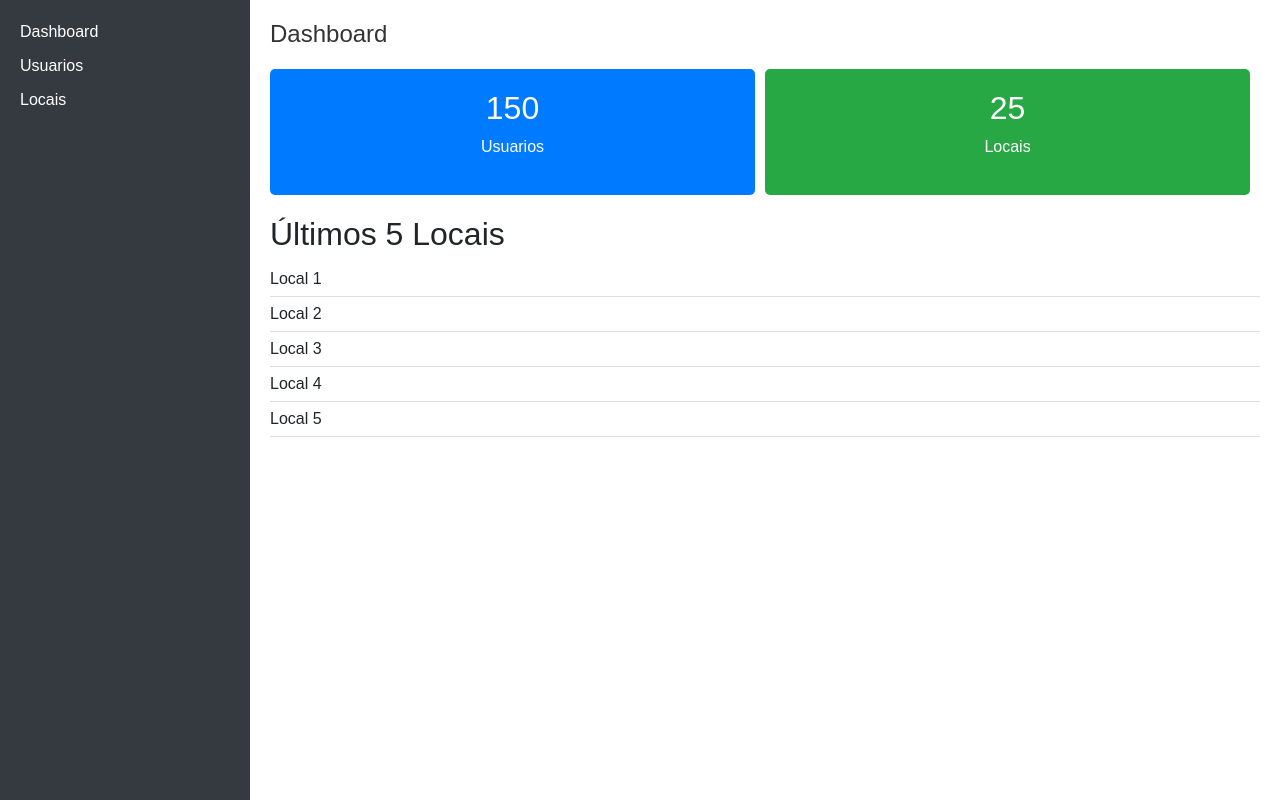
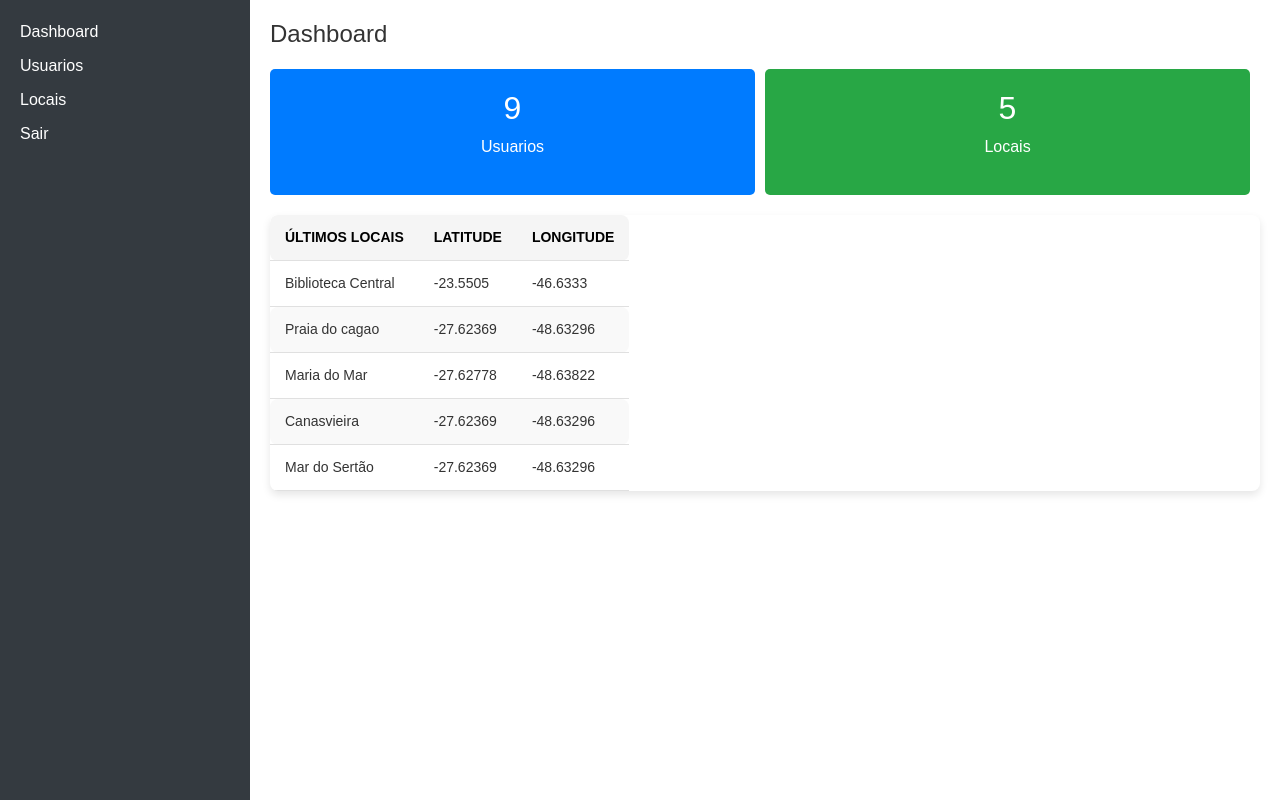
Before and after one commit to gtithiagosouza/Viagem365Front, a React (Vite) app: page /Dashboard in a window 1280 px wide. Built offline with nearby package versions, Linux system fonts and the light colour scheme; data requests are answered from the project's data file.

Commit message:
atualização dashboard e cadastro

```diff
--- a/db.json
+++ b/db.json
@@ -35,6 +35,71 @@
       "latitude": "-27.62778",
       "longitude": "-48.63822",
       "id": 5
+    },
+    {
+      "nome": "Maria",
+      "sexo": "Feminino",
+      "cpf": "88888888",
+      "dataNascimento": "1985-02-02",
+      "email": "maria@maria.com.br",
+      "password": "123",
+      "cep": "88104005",
+      "endereco": "Rua Romanos Goedert, Fazenda Santo Antônio, São José - SC",
+      "latitude": "-27.62369",
+      "longitude": "-48.63296",
+      "id": 6
+    },
+    {
+      "nome": "Thiago Souza",
+      "sexo": "Masculino",
+      "cpf": "123456789",
+      "dataNascimento": "2020-02-02",
+      "email": "thiago@gmail.com",
+      "password": "123",
+      "cep": "88104005",
+      "endereco": "Rua Romanos Goedert, Fazenda Santo Antônio, São José - SC",
+      "latitude": "-27.62369",
+      "longitude": "-48.63296",
+      "id": 7
+    },
+    {
+      "nome": "Thiago Souza",
+      "sexo": "Masculino",
+      "cpf": "123456789",
+      "dataNascimento": "2020-02-02",
+      "email": "thiago@gmail.com",
+      "password": "123",
+      "cep": "88104005",
+      "endereco": "Rua Romanos Goedert, Fazenda Santo Antônio, São José - SC",
+      "latitude": "-27.62369",
+      "longitude": "-48.63296",
+      "id": 8
+    },
+    {
+      "nome": "Thiago Souza",
+      "sexo": "Masculino",
+      "cpf": "123456788",
+      "dataNascimento": "1985-02-02",
+      "email": "thiagooo@gmail.com",
+      "password": "123",
+      "cep": "88104005",
+      "endereco": "Rua Romanos Goedert, Fazenda Santo Antônio, São José - SC",
+      "latitude": "-27.62369",
+      "longitude": "-48.63296",
+      "id": 9
+    },
+    {
+      "nome": "Thiago Souza",
+      "sexo": "Masculino",
+      "cpf": "1234567886",
+      "dataNascimento": "1985-02-02",
+      "email": "thiago6oo@gmail.com",
+      "password": "123",
+      "cep": "881040056",
+      "endereco": "Rua Romanos Goedert, Fazenda Santo Antônio, São José - SC",
+      "latitude": "-27.62369",
+      "longitude": "-48.63296",
+      "id": 10
     }
   ],
   "locais": [
@@ -67,6 +132,26 @@
       "latitude": "-27.62778",
       "longitude": "-48.63822",
       "id": 3
+    },
+    {
+      "nomeLocal": "Canasvieira",
+      "descricaoLocal": "Muito argentino",
+      "identificadorUsuario": "3",
+      "cep": "88104005",
+      "endereco": "Rua Romanos Goedert, Fazenda Santo Antônio, São José - SC",
+      "latitude": "-27.62369",
+      "longitude": "-48.63296",
+      "id": 4
+    },
+    {
+      "nomeLocal": "Mar do Sertão",
+      "descricaoLocal": "Muito lindo",
+      "identificadorUsuario": "4",
+      "cep": "88104005",
+      "endereco": "Rua Romanos Goedert, Fazenda Santo Antônio, São José - SC",
+      "latitude": "-27.62369",
+      "longitude": "-48.63296",
+      "id": 5
     }
   ]
 }
--- a/src/pages/cadastro/cadastro.jsx
+++ b/src/pages/cadastro/cadastro.jsx
@@ -1,4 +1,5 @@
 import { useState } from 'react';
+import { Link } from 'react-router-dom';
 import styles from './Cadastro.module.css';
 
 const Cadastro = () => {
@@ -38,7 +39,21 @@ const Cadastro = () => {
 
     const handleSubmit = async (e) => {
         e.preventDefault();
+
         try {
+            // Verifica se o CPF ou o email já estão cadastrados
+            const response = await fetch('http://localhost:3000/users');
+            const users = await response.json();
+
+            const cpfExists = users.some(user => user.cpf === formData.cpf);
+            const emailExists = users.some(user => user.email === formData.email);
+
+            if (cpfExists || emailExists) {
+                alert('CPF ou Email já cadastrados.');
+                return; // Impede o envio do formulário
+            }
+
+            // Se CPF e email forem únicos, prosseguir com o cadastro
             await fetch('http://localhost:3000/users', {
                 method: 'POST',
                 headers: { 'Content-Type': 'application/json' },
@@ -50,6 +65,7 @@ const Cadastro = () => {
         }
     };
 
+
     return (
         <div className={styles.cadastroContainer}>
             <aside className={styles.sidebar}>
@@ -58,7 +74,7 @@ const Cadastro = () => {
                         <li><a href="/dashboard">Dashboard</a></li>
                         <li><a href="/usuarios">Usuarios</a></li>
                         <li><a href="/locais">Locais</a></li>
-
+                        <li><Link to="/">Sair</Link></li>
                     </ul>
                 </nav>
             </aside>
--- a/src/pages/dashboard/Dashboard.module.css
+++ b/src/pages/dashboard/Dashboard.module.css
@@ -53,16 +53,52 @@
   background-color: #28a745;
 }
 
-.lastLocais {
-  margin-top: 20px;
+.tableContainer {
+  width: 100%;
+  margin: 20px 0;
+  border-collapse: collapse;
+  background-color: #fff;
+  border-radius: 8px;
+  box-shadow: 0 4px 8px rgba(0, 0, 0, 0.1);
+  overflow: hidden;
 }
 
-.lastLocais ul {
-  list-style-type: none;
-  padding: 0;
+.tableContainer th,
+.tableContainer td {
+  padding: 12px 15px;
+  text-align: left;
+  border-bottom: 1px solid #e0e0e0;
+  font-size: 14px;
+  color: #333;
 }
 
-.lastLocais ul li {
-  padding: 5px 0;
-  border-bottom: 1px solid #ddd;
+.tableContainer thead th {
+  background-color: #f5f5f5;
+  color: #000;
+  text-transform: uppercase;
+  font-weight: 600;
 }
+
+.tableContainer tbody tr:nth-child(even) {
+  background-color: #f9f9f9;
+}
+
+.tableContainer tbody tr:hover {
+  background-color: #f1f1f1;
+}
+
+.tableContainer tbody tr td {
+  font-weight: 400;
+}
+
+.tableContainer th:first-child,
+.tableContainer td:first-child {
+  border-top-left-radius: 8px;
+  border-bottom-left-radius: 8px;
+}
+
+.tableContainer th:last-child,
+.tableContainer td:last-child {
+  border-top-right-radius: 8px;
+  border-bottom-right-radius: 8px;
+}
--- a/src/pages/dashboard/dashboard.jsx
+++ b/src/pages/dashboard/dashboard.jsx
@@ -1,18 +1,43 @@
 import { Link } from 'react-router-dom';
 import styles from './Dashboard.module.css';
+import { useState, useEffect } from 'react';
 
 const Dashboard = () => {
-    // Dados simulados
-    const locais = [
-        { id: 1, nome: 'Local 1' },
-        { id: 2, nome: 'Local 2' },
-        { id: 3, nome: 'Local 3' },
-        { id: 4, nome: 'Local 4' },
-        { id: 5, nome: 'Local 5' },
-    ];
+    const [locais, setLocais] = useState([]);
+    const [users, setUsers] = useState([]);
 
-    const quantidadeUsuarios = 150; // Número simulado
-    const quantidadeLocais = 25; // Número simulado
+    async function buscarLocais() {
+        try {
+            const response = await fetch('http://localhost:3000/locais');
+            if (response.ok) {
+                const data = await response.json();
+                setLocais(data);
+            } else {
+                console.error("Locais não encontrados");
+            }
+        } catch (error) {
+            console.error("Erro ao buscar locais", error);
+        }
+    }
+
+    async function buscarUsuarios() {
+        try {
+            const response = await fetch('http://localhost:3000/users');
+            if (response.ok) {
+                const data = await response.json();
+                setUsers(data);
+            } else {
+                console.error("Usuários não encontrados");
+            }
+        } catch (error) {
+            console.error("Erro ao buscar usuários", error);
+        }
+    }
+
+    useEffect(() => {
+        buscarLocais();
+        buscarUsuarios();
+    }, []);
 
     return (
         <div className={styles.dashboardContainer}>
@@ -22,6 +47,7 @@ const Dashboard = () => {
                         <li><Link to="/dashboard">Dashboard</Link></li>
                         <li><Link to="/usuarios">Usuarios</Link></li>
                         <li><Link to="/locais">Locais</Link></li>
+                        <li><Link to="/">Sair</Link></li>
                     </ul>
                 </nav>
             </aside>
@@ -29,21 +55,33 @@ const Dashboard = () => {
                 <h1>Dashboard</h1>
                 <div className={styles.cards}>
                     <div className={`${styles.card} ${styles.cardPrimary}`}>
-                        <h2>{quantidadeUsuarios}</h2>
+                        <h2>{users.length}</h2>
                         <p>Usuarios</p>
                     </div>
                     <div className={`${styles.card} ${styles.cardSecondary}`}>
-                        <h2>{quantidadeLocais}</h2>
+                        <h2>{locais.length}</h2>
                         <p>Locais</p>
                     </div>
                 </div>
-                <section className={styles.lastLocais}>
-                    <h2>Últimos 5 Locais</h2>
-                    <ul>
-                        {locais.map(local => (
-                            <li key={local.id}>{local.nome}</li>
-                        ))}
-                    </ul>
+                <section className={styles.tableContainer}>
+                     <table>
+                        <thead>
+                            <tr>
+                                <th>Últimos Locais</th>
+                                <th>Latitude</th>
+                                <th>Longitude</th>
+                            </tr>
+                        </thead>
+                        <tbody>
+                            {locais.slice(-5).map((local, index) => (
+                                <tr key={index}>
+                                    <td>{local.nomeLocal}</td>
+                                    <td>{local.latitude}</td>
+                                    <td>{local.longitude}</td>
+                                </tr>
+                            ))}
+                        </tbody>
+                    </table>
                 </section>
             </main>
         </div>
--- a/src/pages/locais/locais.jsx
+++ b/src/pages/locais/locais.jsx
@@ -1,4 +1,5 @@
 import { useState } from 'react';
+import { Link } from 'react-router-dom';
 import styles from './CadastroLocais.module.css';
 
 const CadastroLocais = () => {
@@ -64,6 +65,7 @@ const CadastroLocais = () => {
                         <li><a href="/dashboard">Dashboard</a></li>
                         <li><a href="/usuarios">Usuários</a></li>
                         <li><a href="/locais">Locais</a></li>
+                        <li><Link to="/">Sair</Link></li>
                     </ul>
                 </nav>
             </aside>
--- a/src/pages/login/login.jsx
+++ b/src/pages/login/login.jsx
@@ -75,7 +75,7 @@ const LoginPage = () => {
                     <button className="btn btn-primary w-100 py-2" type="submit" disabled={isSubmitting}>{isSubmitting ? 'Carregando...': 'Entrar'}</button>
                     <p className="mt-5 mb-3 text-body-secondary">Viagem365 &copy; 2024</p>
                     <p>
-                        Não possui cadastro? <Link to="/cadastro">Cadastra-se</Link>
+                        Não possui cadastro? <Link to="/usuarios">Cadastra-se</Link>
                     </p>
                 </form>
             </div>
```
